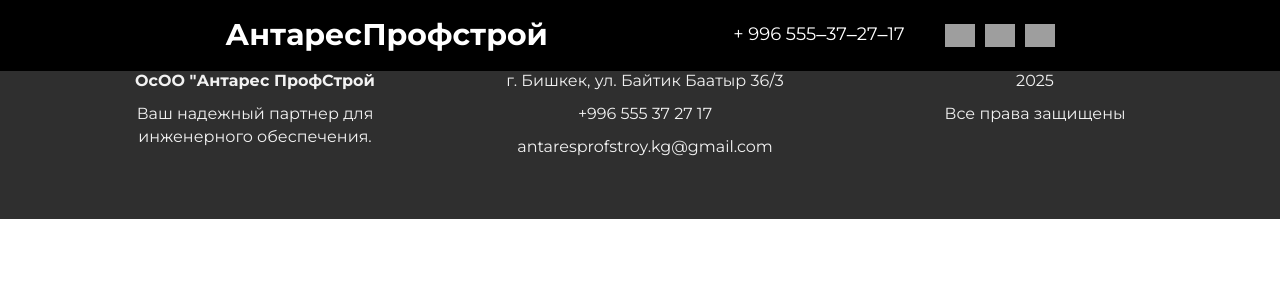
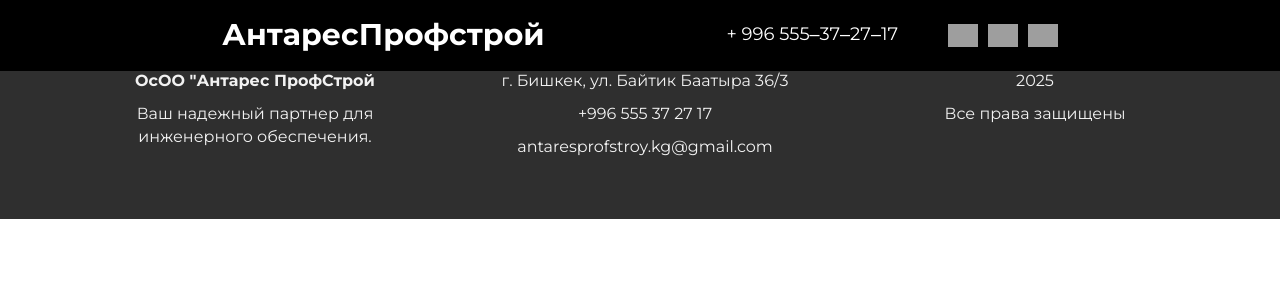
Before and after one commit to maka70vv/antares, a Django app: template templates/base.html in a window 1280 px wide. Shown: the top 300 px of the page. Run offline with Django 5.2, Linux system fonts and the light colour scheme; the template is opened without the code that fills it, so the values that code supplies are empty; parts of the project's set-up code (start-up, migrations or seed data) failed here and were passed over; some libraries are stand-ins or nearby versions; grey boxes are pictures that could not be loaded.

Commit message:
fixed contacts

```diff
--- a/templates/base.html
+++ b/templates/base.html
@@ -39,7 +39,7 @@
         </div>
 
         <div style="display: flex; align-items: center;">
-            <div style="color: white; font-size: 18px; margin-right: 40px;">+ 996 555‒37‒27‒17</div>
+            <div style="color: white; font-size: 18px; margin-right: 50px;">+ 996 555‒37‒27‒17</div>
 
             <a href="https://www.instagram.com/antaresprofstroy.kg/" target="_blank" style="margin-right: 10px;">
                 <img src="https://upload.wikimedia.org/wikipedia/commons/e/e7/Instagram_logo_2016.svg" alt="Instagram"
@@ -79,7 +79,7 @@
             </div>
 
             <div class="col-lg-4">
-                <p>г. Бишкек, ул. Байтик Баатыр 36/3</p>
+                <p>г. Бишкек, ул. Байтик Баатыра 36/3</p>
                 <p>+996 555 37 27 17</p>
                 <p>antaresprofstroy.kg@gmail.com</p>
             </div>
--- a/templates/index.html
+++ b/templates/index.html
@@ -169,11 +169,11 @@
     <div class="row centered mt mb">
         <h1 style="font-size: 36px; text-white">Контакты</h1>
         <br>
-        <div class="col-lg-4 col-md-4 col-sm-4 text-white" style="font-size: 22px; font-weight: bold;">г. Бишкек, ул. Байтик Баатыр
+        <div class="col-lg-4 col-md-4 col-sm-4 text-white" style="font-size: 20px; font-weight: bold;">г. Бишкек, ул. Байтик Баатыра
             36/3
         </div>
-        <div class="col-lg-4 col-md-4 col-sm-4 text-white" style="font-size: 22px; font-weight: bold;">+996 555 37 27 17</div>
-        <div class="col-lg-4 col-md-4 col-sm-4 text-white" style="font-size: 22px; font-weight: bold;">
+        <div class="col-lg-4 col-md-4 col-sm-4 text-white" style="font-size: 20px; font-weight: bold;">+996 555 37 27 17</div>
+        <div class="col-lg-4 col-md-4 col-sm-4 text-white" style="font-size: 20px; font-weight: bold;">
             antaresprofstroy.kg@gmail.com
         </div>
 
```
